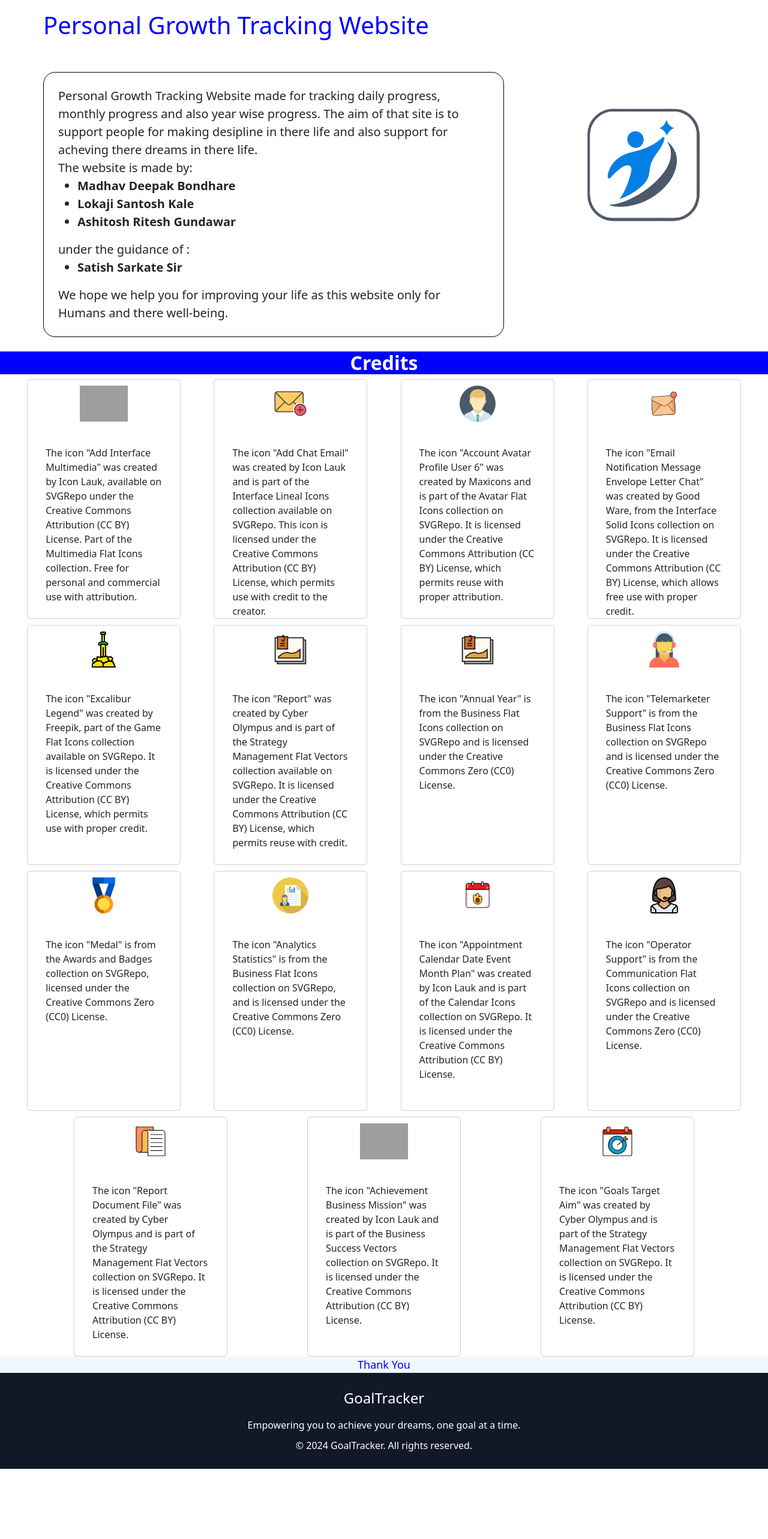
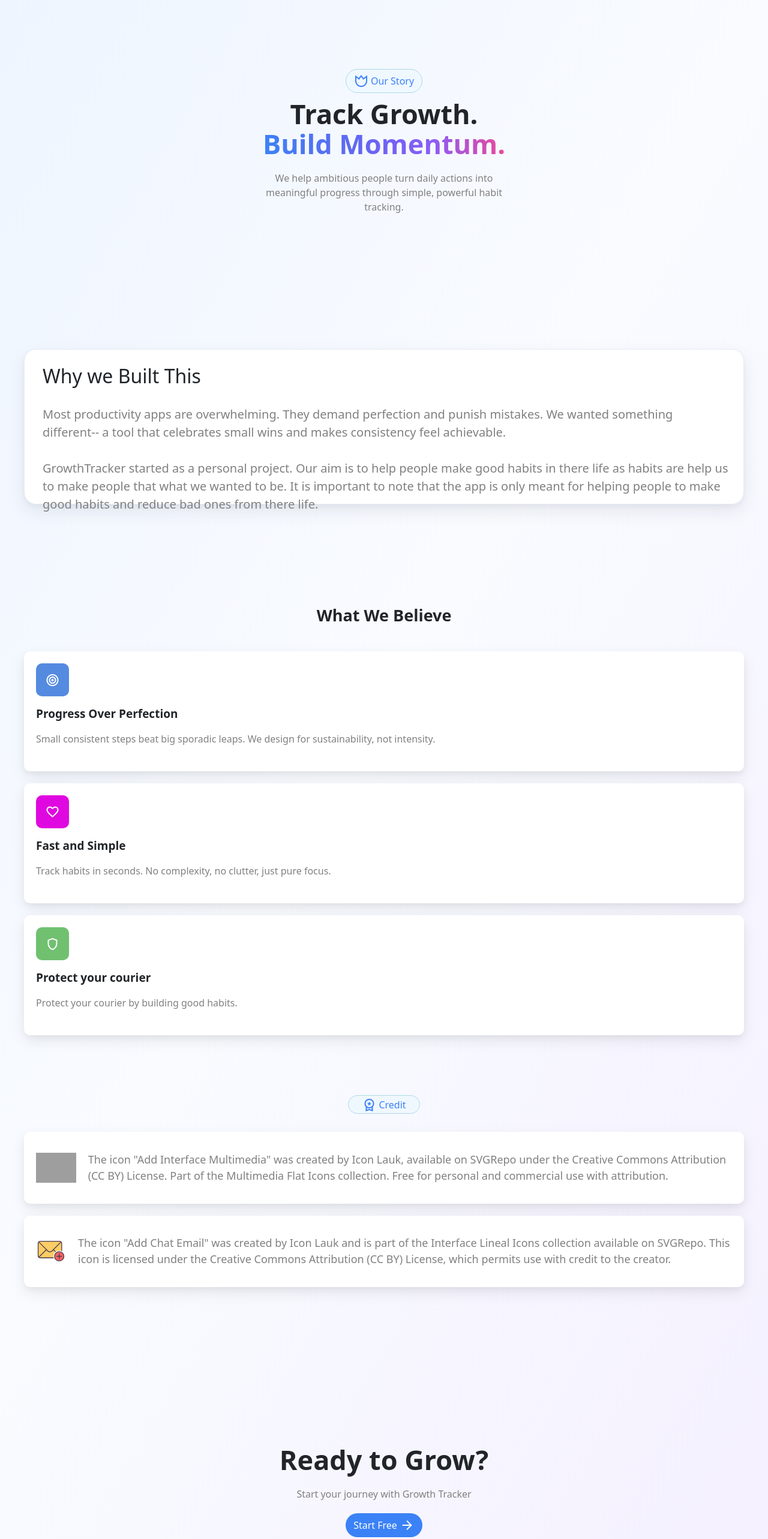
Before and after one commit to Madhav-87/growth-tracker-fullstack, a React (Create React App) app in the folder FrontEnd/: page /About in a window 1280 px wide. Shown: the part 80-2646 px from the top of the page at 60% size. Before the commit the page ends 2529 px from the top, so only its background shows below. Built offline with nearby package versions, Linux system fonts and the light colour scheme; sample sign-in values are in the browser's storage; grey boxes are pictures that could not be loaded.

Commit message:
adbout page added

```diff
--- a/FrontEnd/public/index.html
+++ b/FrontEnd/public/index.html
@@ -7,7 +7,7 @@
     <meta name="theme-color" content="#000000" />
     <meta
       name="description"
-      content="Web site created using create-react-app"
+      content="Track your personal goals for consistant progress"
     />
     <link rel="apple-touch-icon" href="%PUBLIC_URL%/logo192.png" />
     <!--
--- a/FrontEnd/src/pages/About/About.css
+++ b/FrontEnd/src/pages/About/About.css
@@ -1,84 +1,238 @@
-body{
+body {
+  margin: 0;
+  min-height: 100vh;
+  background: linear-gradient(
+    120deg,
+    #eef5ff 0%,
+    #f9fbff 45%,
+    #f4efff 100%
+  );
+}
+.about-story{
+    background-color: rgba(240, 248, 255,3);
+    height: 40px;
+    width:10%;
+    border: 1px solid lightblue;
+    display: flex;
+    align-items: center;
+    justify-content: center;
+    color: #3b82f6;
+    border-radius: 20px;
+    margin-bottom: 10px;
+    animation: textAnimation 0.6s ease-in-out forwards;
+}
+.about-headline-section{
+    height:500px;
+    width: 100%;
+    display: flex;
+    flex-direction: column;
+    align-items: center;
+    justify-content: center;
+}
+.about-headline{
+    font-size: 45px;
+    font-weight: 700;
+    line-height: 50px;
+    animation: textAnimation 0.6s ease-in-out forwards;
+}
+.gradient-text {
+  background: linear-gradient(
+    90deg,
+    #3b82f6 0%,   /* blue */
+    #6366f1 40%,  /* indigo */
+    #8b5cf6 70%,  /* purple */
+    #ec4899 100%  /* pink */
+  );
+  -webkit-background-clip: text;
+  -webkit-text-fill-color: transparent;
+  background-clip: text;
+}
+.headline-subtitle{
+    color:grey;
+    text-align: center;
+    width: 35%;
+    margin-top: 20px;
+    animation: textAnimation 0.6s ease-in-out forwards;
+}
+.story-section{
+    height: 450px;
+    display: flex;
+    align-items: center;
+    justify-content: center;
+    padding: 40px;
+}
+.story-box{
+    height: 70%;
+    width: 100%;
     background-color: white;
+    border-radius: 20px;
+     box-shadow:
+    0 12px 30px rgba(15, 23, 42, 0.08),
+    0 4px 10px rgba(15, 23, 42, 0.04);
+    border: 1px solid #e6edf5;
+    padding: 25px;
+    padding-left: 30px;
 }
-.mc-web-title{
-    color: blue !important;
-    font-size: 40px;
+.story-headline{
+    margin-bottom: 30px;
 }
-.mc-img-poster{
-    display: inline;
-    height:40vh !important;
+.story-subtitle{
+    width: 100%;
+    text-align: left;
+    font-size: 20px;
+    color: grey;;
 }
-.credit-title{
-        display: flex;
-        justify-content: center;
-        align-items: center;
-        background-color: blue;
-        color:white !important;
-        font-weight: 600 !important;
+.belive-section{
+    height: 850px;
+    display: flex;
+    flex-direction: column;
+    justify-content: center;
+    align-items: center;
+    padding: 40px;
+    padding-bottom: 10px;
 }
-.mc-credit-img{
+.belive-section-heading{
+    font-size: 27px;
+    font-weight: 600;
+    height: 10%;
+}
+.belive-panel{
+    height: 25%;
+    background-color: white;
+    width: 100%;
+    border-radius: 10px;
+     box-shadow:
+    0 10px 25px rgba(0, 0, 0, 0.08),
+    0 4px 10px rgba(0, 0, 0, 0.04);
+    margin-bottom: 20px;
+    padding: 20px;
+    padding-left: 20px;
+}
+.logo{
+    height: 55px;
+    width: 55px;
+    border-radius: 10px;
+    color: white;
+    font-size: 20px;
+    display: flex;
+    align-items: center;
+    justify-content: center;
+}
+.background-primary{
+    background-color:#548adf;
+}
+.background-purple{
+    background-color: rgb(224, 8, 224);
+}
+.background-green{
+    background-color: rgb(112, 192, 112);
+}
+.belive-panel-headings{
+    font-size: 19px;
+    font-weight: 600;
+    margin-top: 15px;
+}
+.belive-subtitle{
+    color:grey;
+    font-size: 16px;
+    margin-top: 15px;
+}
+.credit-section{
+    height: 400px;
     display: flex;
     justify-content: center;
     align-items: center;
-    height: 10vh;
+    flex-direction: column;
+    padding: 40px;
+}
+.credit-panel{
+    height: 45%;
+    background-color: white;
+    width: 100%;
+    padding: 20px;
+    display: flex;
+    align-items: center;
+    border-radius: 10px;
+    margin-top: 20px;
+         box-shadow:
+    0 10px 25px rgba(0, 0, 0, 0.08),
+    0 4px 10px rgba(0, 0, 0, 0.04);
 }
 .icon{
-    height:100%;
-    padding: 10px !important;
+    height: 50px;
+    margin-right: 20px;
 }
-.mc-set-cards{
-    width:20vw;
+.credit-txt{
+    font-size: 18px;
+    color: grey;
+    margin: 0px;
+
 }
-.mc-credit-cards{
+.sign-up-section{
+    height: 600px;
     display: flex;
-    flex-direction: row;
-    justify-content: space-evenly;
-    flex-wrap: wrap;
-    height:auto;
-    gap:10px;
+    justify-content: center;
+    align-items: center;
+    flex-direction: column;
 }
-.para-container{
+.login-btn-section{
+    height: 40px;
+    width: 10%;
+    background-color: #3b82f6;
+    color: white;
+    border-radius: 20px;
+    margin-top: 20px;
     display: flex;
-    flex-direction: column;
     align-items: center;
-    width:60vw;
-    border:1px solid black;
-    padding:20px;
-    border-radius: 20px;
+    justify-content: center;
+    border: none;
+    animation: textAnimation 0.6s ease-in-out forwards;
 }
-.footer-container{
-    display: flex;
-    justify-content: center !important;
-    align-items: center !important;
-    color: blue;
-    background-color: aliceblue;
-    font-size: 18px;
-}
-.para{
-    font-size: 20px;
+@keyframes textAnimation {
+    from{
+        opacity: 0;
+        transform: translateY(40px);
+    }
+    to{
+        opacity: 1;
+        transform: translateY(0px);
+    }
 }
 @media (max-width:480px) {
-    .mc-mobile-section1{
-        display: flex;
-        flex-direction: column-reverse !important;
+    .about-headline-section{
+        height: 360px;
     }
-    p{
-        font-size: 16px;
+    .about-story{
+        width: 40%;
     }
-    .mc-set-cards{
-    width:100%;
+    .about-headline{
+        font-size: 33px;
     }
-    .para-container{
-    display: flex;
-    flex-direction: column;
-    align-items: center;
-    width:80vw;
-    border:1px solid black;
-    padding:20px;
+    .headline-subtitle{
+        width: 90%;
     }
-    .mc-web-title{
-    color: blue !important;
-    font-size: 20px;
+    .story-section{
+        padding: 20px;
+        height: 800px;
+    }
+    .story-box{
+        height: 100%;
+        padding-top: 30px;
+    }
+    .belive-section {
+    height: 900px;
+    padding: 20px;
+    }
+
+    .belive-panel{
+        height:27% ;
+    }
+    .credit-section {
+    height: 1034px;
+    padding: 20px;
+    text-align: justify;
+    }
+    .login-btn-section {
+    width: 53%;
+    }
 }
-}
--- a/FrontEnd/src/pages/About/About.js
+++ b/FrontEnd/src/pages/About/About.js
@@ -1,210 +1,138 @@
 import Logo from '../../assets/icons/Logo.png'
-import { Link } from 'react-router-dom';
+import { Link, useNavigate } from 'react-router-dom';
 import './About.css';
 import plus from '../../assets/images/addGoal.svg';
 import message from '../../assets/images/addTask.svg';
-import profile from '../../assets/images/profile.svg';
-import annualtip from '../../assets/images/annualtip.svg';
-import sword from '../../assets/images/sword.svg';
-import annualReport from '../../assets/images/annualReport.svg';
-import annual from '../../assets/images/annualReport.svg';
-import support from '../../assets/images/support.svg';
-import medal from '../../assets/images/medal.svg';
-import monthReport from '../../assets/images/monthReport.svg';
-import monthlyGoal from '../../assets/images/monthGoals.svg';
-import tip from '../../assets/images/tip.svg';
-import reportsvg from '../../assets/images/reportsvg.svg';
-import progress from '../../assets/images/progress.svg';
-import goal from '../../assets/images/goal.svg';
 import Footer from '../../components/layout/Footer.jsx';
+import Header from '../../components/layout/Header.jsx';
 export default function About() {
+    const navigate=useNavigate();
     return (
         <div>
-            <div className="Header">
-                <ul className="nav nav-underline">
-                    <li className="nav-item">
-                        <Link className="nav-link" to="/Home">Home</Link>
-                    </li>
-                    <li className="nav-item">
-                        <Link className="nav-link active" to="#">About</Link>
-                    </li>
-                </ul>
+            <Header title={'About'} />
+            <div className='about-headline-section'>
+                <div className='about-story'>
+                    <div style={{ display: "flex", alignmentBaseline: "central", marginRight: "4px" }}>
+                        <span class="material-symbols-outlined">
+                            fertile
+                        </span>
                     </div>
-            <div className='d-flex align-items-center justify-content-evenly mc-mobile-section1'>
-                <div>
-                    <div className='mc-web-title m-4 mt-5 mb-5'>
-                        Personal Growth Tracking Website
+                    <div>Our Story</div>
                 </div>
-                    <div>
-                        <div className='para-container p-4 m-4 mt-5'>
-                            <div className='para'>
-                                Personal Growth Tracking Website made for tracking daily progress, monthly progress and also year wise progress.
-                                The aim of that site is to support people for making desipline in there life and also support for acheving there
-                                dreams in there life.
+                <div className='about-headline'>Track Growth.</div>
+                <div className='about-headline gradient-text'>Build Momentum.</div>
+                <div className='headline-subtitle'>We help ambitious people turn daily
+                    actions into meaningful progress through simple, powerful habit
+                    tracking.
                 </div>
-                            <div className='para'>
-                                The website is made by:
-                                <ul>
-                                    <li><b>Madhav Deepak Bondhare</b></li>
-                                    <li><b>Lokaji Santosh Kale</b></li>
-                                    <li><b>Ashitosh Ritesh Gundawar</b></li>
-                                </ul>
-                                under the guidance of :
-                                <ul>
-                                    <li><b>Satish Sarkate Sir</b></li>
-                                </ul>
-                                We hope we help you for improving your life as this website
-                                only for Humans and there well-being.
+            </div>
+            <div className='story-section'>
+                <div className='story-box'>
+                    <div className='story-headline'>
+                        <h2>Why we Built This</h2>
+                    </div>
+                    <div className='story-subtitle'>
+                        Most productivity apps are overwhelming. They demand perfection and punish mistakes.
+                        We wanted something different-- a tool that celebrates small wins and makes consistency
+                        feel achievable.<br></br><br></br>GrowthTracker started as a personal project. Our aim is to
+                        help people make good habits in there life as habits are help us to make people that what we wanted
+                        to be. It is important to note that the app is only meant for helping people to make good habits
+                        and reduce bad ones from there life.
                     </div>
                 </div>
             </div>
+            <div className='belive-section'>
+                <div className='belive-section-heading'>What We Believe</div>
+                <div className='belive-panel'>
+                    <div className='logo background-primary'>
+                        <span class="material-symbols-outlined">
+                            target
+                        </span>
+                    </div>
+                    <div className='belive-panel-headings'>
+                        Progress Over Perfection
+                    </div>
+                    <div className='belive-subtitle'>
+                        Small consistent steps beat big sporadic leaps. We design for sustainability, not intensity.
+                    </div>
+                </div>
+                <div className='belive-panel'>
+                    <div className='logo background-purple'>
+                        <span class="material-symbols-outlined">
+                            favorite
+                        </span>
+                    </div>
+                    <div className='belive-panel-headings'>
+                        Fast and Simple
+                    </div>
+                    <div className='belive-subtitle'>
+                        Track habits in seconds. No complexity, no clutter, just pure focus.
+                    </div>
+                </div>
+                <div className='belive-panel'>
+                    <div className='logo background-green'>
+                        <span class="material-symbols-outlined">
+                            shield
+                        </span>
+                    </div>
+                    <div className='belive-panel-headings'>
+                        Protect your courier
+                    </div>
+                    <div className='belive-subtitle'>
+                        Protect your courier by building good habits.
+                    </div>
+                </div>
+
+            </div>
+            <div className='credit-section'>
+                <div className='about-story'>
+                    <div style={{ display: "flex", alignmentBaseline: "central", marginRight: "4px" }}>
+                        <span class="material-symbols-outlined">
+                            workspace_premium
+                        </span>
+                    </div>
+                    <div>Credit</div>
+                </div>
+                <div className='credit-panel'>
+                    <div>
+                        <img src={plus} className="icon" alt="..." />
                     </div>
                     <div>
-                    <img src={Logo} className='img-fluid mc-img-poster' alt="Logo" />
-                </div>
-            </div>
-            <div>
-                <div className='h2 credit-title'>
-                    Credits
-                </div>
-                <div className='mc-credit-cards'>
-                    <div className="card mc-set-cards">
-                        <div className='mc-credit-img'>
-                            <img src={plus} className="icon" alt="..." />
-                        </div>
-                        <div className="card-body">
-                            <p className="card-text">The icon "Add Interface Multimedia" was created by Icon Lauk, available on SVGRepo under the Creative Commons Attribution (CC BY) License.
+                        <p className="credit-txt">The icon "Add Interface Multimedia" was created by Icon Lauk, available on SVGRepo under the Creative Commons Attribution (CC BY) License.
                             Part of the Multimedia Flat Icons collection. Free for personal and commercial use with attribution.</p>
                     </div>
                 </div>
-                    <div className="card mc-set-cards">
-                        <div className='mc-credit-img'>
+                <div className='credit-panel'>
+                    <div>
                         <img src={message} className="icon" alt="..." />
                     </div>
-                        <div className="card-body">
-                            <p className="card-text">The icon "Add Chat Email" was created by Icon Lauk and is part of the Interface Lineal Icons collection available on SVGRepo.
-                                This icon is licensed under the Creative Commons Attribution (CC BY) License, which permits use with credit to the creator.</p>
-                        </div>
-                    </div> <div className="card mc-set-cards">
-                        <div className='mc-credit-img'>
-                            <img src={profile} className="icon" alt="..." />
-                        </div>
-                        <div className="card-body">
-                            <p className="card-text">The icon "Account Avatar Profile User 6" was created by Maxicons and is part of the Avatar Flat Icons collection on SVGRepo.
-                                It is licensed under the Creative Commons Attribution (CC BY) License, which permits reuse with proper attribution.</p>
-                        </div>
-                    </div> <div className="card mc-set-cards">
-                        <div className='mc-credit-img'>
-                            <img src={annualtip} className="icon" alt="..." />
-                        </div>
-                        <div className="card-body">
-                            <p className="card-text">The icon "Email Notification Message Envelope Letter Chat" was created by Good Ware, from the Interface Solid Icons collection on SVGRepo.
-                                It is licensed under the Creative Commons Attribution (CC BY) License, which allows free use with proper credit.</p>
-                        </div>
-                    </div>
-                    <div className="card mc-set-cards">
-                        <div className='mc-credit-img'>
-                            <img src={sword} className="icon" alt="..." />
-                        </div>
-                        <div className="card-body">
-                            <p className="card-text">The icon "Excalibur Legend" was created by Freepik, part of the Game Flat Icons collection available on SVGRepo.
-                                It is licensed under the Creative Commons Attribution (CC BY) License, which permits use with proper credit.</p>
-                        </div>
-                    </div>
-                    <div className="card mc-set-cards">
-                        <div className='mc-credit-img'>
-                            <img src={annualReport} className="icon" alt="..." />
-                        </div>
-                        <div className="card-body">
-                            <p className="card-text">The icon "Report" was created by Cyber Olympus and is part of the Strategy Management Flat Vectors collection available on SVGRepo.
-                                It is licensed under the Creative Commons Attribution (CC BY) License, which permits reuse with credit.</p>
-                        </div>
-                    </div>
-                    <div className="card mc-set-cards">
-                        <div className='mc-credit-img'>
-                            <img src={annual} className="icon" alt="..." />
-                        </div>
-                        <div className="card-body">
-                            <p className="card-text">The icon "Annual Year" is from the Business Flat Icons collection on SVGRepo and is licensed under the Creative Commons Zero (CC0) License.</p>
-                        </div>
-                    </div>
-                    <div className="card mc-set-cards">
-                        <div className='mc-credit-img'>
-                            <img src={support} className="icon" alt="..." />
-                        </div>
-                        <div className="card-body">
-                            <p className="card-text">The icon "Telemarketer Support" is from the Business Flat Icons collection on SVGRepo and is licensed under the Creative Commons Zero (CC0) License.</p>
-                        </div>
-                    </div>
-                    <div className="card mc-set-cards">
-                        <div className='mc-credit-img'>
-                            <img src={medal} className="icon" alt="..." />
-                        </div>
-                        <div className="card-body">
-                            <p className="card-text">The icon "Medal" is from the Awards and Badges collection on SVGRepo, licensed under the Creative Commons Zero (CC0) License.</p>
-                        </div>
-                    </div>
-                    <div className="card mc-set-cards">
-                        <div className='mc-credit-img'>
-                            <img src={monthReport} className="icon" alt="..." />
-                        </div>
-                        <div className="card-body">
-                            <p className="card-text">The icon "Analytics Statistics" is from the Business Flat Icons collection on SVGRepo, and is licensed under the Creative Commons Zero (CC0) License.</p>
-                        </div>
-                    </div>
-                    <div className="card mc-set-cards">
-                        <div className='mc-credit-img'>
-                            <img src={monthlyGoal} className="icon" alt="..." />
-                        </div>
-                        <div className="card-body">
-                            <p className="card-text">The icon "Appointment Calendar Date Event Month Plan" was created by Icon Lauk and is part of the Calendar Icons collection on SVGRepo.
-                                It is licensed under the Creative Commons Attribution (CC BY) License.
-                            </p>
-                        </div>
-                    </div>
-                    <div className="card mc-set-cards">
-                        <div className='mc-credit-img'>
-                            <img src={tip} className="icon" alt="..." />
-                        </div>
-                        <div className="card-body">
-                            <p className="card-text">The icon "Operator Support" is from the Communication Flat Icons collection on SVGRepo and is licensed under the Creative Commons Zero (CC0) License.</p>
-                        </div>
-                    </div>
-                    <div className="card mc-set-cards">
-                        <div className='mc-credit-img'>
-                            <img src={reportsvg} className="icon" alt="..." />
-                        </div>
-                        <div className="card-body">
-                            <p className="card-text">The icon "Report Document File" was created by Cyber Olympus and is part of the Strategy Management Flat Vectors collection on SVGRepo.
-                                It is licensed under the Creative Commons Attribution (CC BY) License.</p>
-                        </div>
-                    </div>
-                    <div className="card mc-set-cards">
-                        <div className='mc-credit-img'>
-                            <img src={progress} className="icon" alt="..." />
-                        </div>
-                        <div className="card-body">
-                            <p className="card-text">The icon "Achievement Business Mission" was created by Icon Lauk and is part of the Business Success Vectors collection on SVGRepo.
-                                It is licensed under the Creative Commons Attribution (CC BY) License.
-                            </p>
-                        </div>
-                    </div>
-                    <div className="card mc-set-cards">
-                        <div className='mc-credit-img'>
-                            <img src={goal} className="icon" alt="..." />
-                        </div>
-                        <div className="card-body">
-                            <p className="card-text">The icon "Goals Target Aim" was created by Cyber Olympus and is part of the Strategy Management Flat Vectors collection on SVGRepo.
-                                It is licensed under the Creative Commons Attribution (CC BY) License.
+                    <div>
+                        <p className="credit-txt">
+                            The icon "Add Chat Email" was created by Icon Lauk and is part of the Interface Lineal Icons collection available on SVGRepo.
+                            This icon is licensed under the Creative Commons Attribution (CC BY) License, which permits use with credit to the creator.
                         </p>
                     </div>
                 </div>
             </div>
+            <div className='sign-up-section'>
+                <div className='about-headline readyAnim'>
+                    Ready to Grow?
                 </div>
-            <div className='footer-container'>
-                Thank You
+                <div className='headline-subtitle'>
+                    Start your journey with Growth Tracker
                 </div>
-            <Footer/>
+                <button className='login-btn-section' onClick={()=>{navigate('/')}}>
+                    <div style={{alignSelf:"center"}} >
+                        Start Free
+                    </div>
+                    <div style={{display:"flex", marginLeft:"5px",alignSelf:"center"}}>
+                        <span class="material-symbols-outlined" style={{alignmentBaseline:"middle"}} >
+                            arrow_forward
+                        </span>
+                    </div>
+                </button>
+            </div>
+            <Footer />
         </div>
     )
 }
```
Lines whose indentation alone changed are shown as unchanged.
